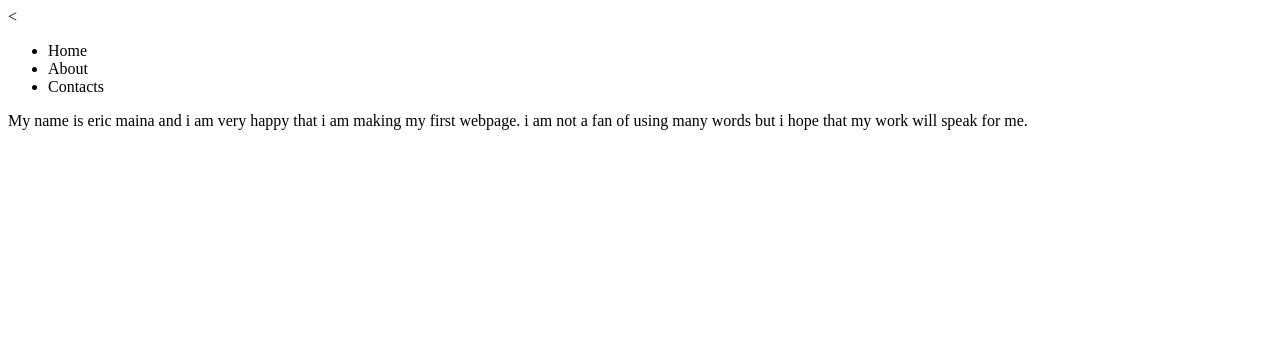
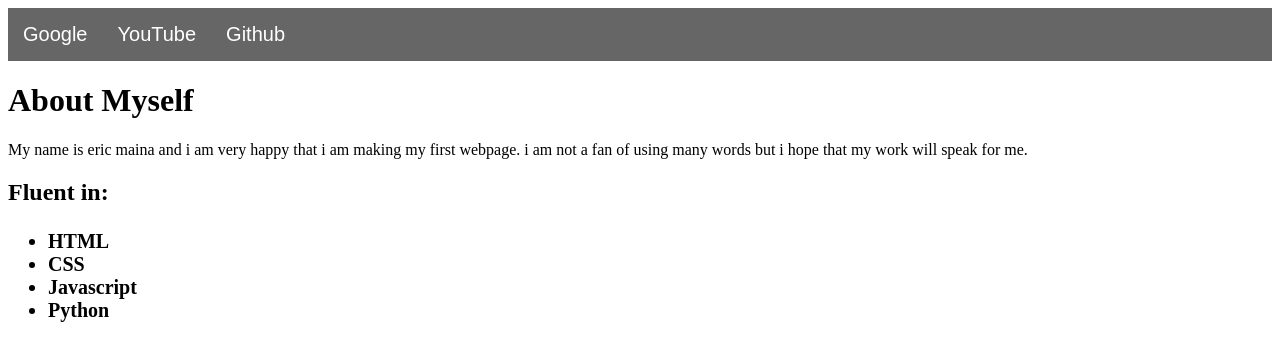
Before and after one commit to Mohanassir/firstproject1, a plain HTML site: page firstproject.html in a window 1280 px wide. Drawn offline with Linux system fonts and the light colour scheme.

Commit message:
add this to the initial page

```diff
--- /dev/null
+++ b/firstproject.css
@@ -0,0 +1,18 @@
+nav {
+  color: white;
+  background-color: #666666;
+  font-family: Arial;
+  overflow: hidden;
+}
+a {
+  float: left;
+  text-align: center;
+  text-decoration: none;
+  color: white;
+  padding: 15px 15px;
+  font-size: 20px;
+}
+li {
+  font-style: normal;
+  font-size: 20px;
+}
--- a/firstproject.html
+++ b/firstproject.html
@@ -3,18 +3,24 @@
   <head>
     <meta charset="utf-8">
     <title>myfirstwebpage</title>
-    <<link rel="stylesheet" href="myfirstwebpage.css">
+    <link rel="stylesheet" href="firstproject.css">
   </head>
   <body>
     <nav>
-      <ul>
-        <li>Home</li>
-        <li>About</li>
-        <li>Contacts</li>
-      </ul>
+      <a href="https://www.google.com">Google</a>
+      <a href="https://www.youtube.com">YouTube</a>
+      <a href="https://www.github.com">Github</a>
     </nav>
     <div class="about">
+      <h1>About Myself</h1>
       <p>My name is eric maina and i am very happy that i am making my first webpage. i am not a fan of using many words but i hope that my work will speak for me.</p>
+      <h2>Fluent in:<h2>
+      <ul>
+        <li>HTML</li>
+        <li>CSS</li>
+        <li>Javascript</li>
+        <li>Python</li>
+      </ul>
     </div>
   </body>
 </html>
```
Also changed, not shown: 1 other file.
